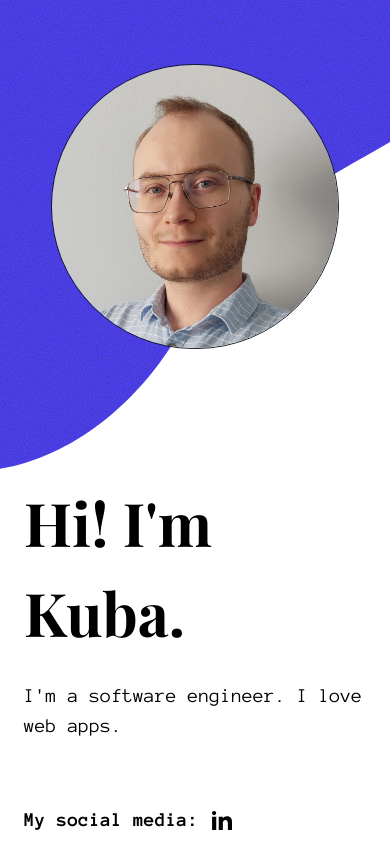
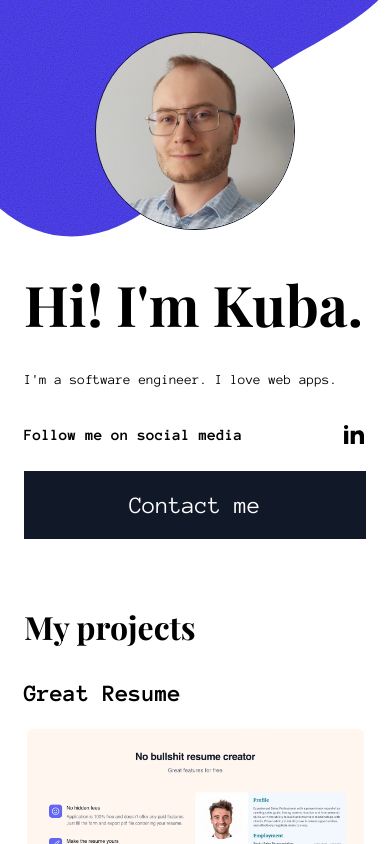
Before and after one commit to Solpatium/kubaptak.com, a Next.js app: page / in a window 390 px wide. Shown: the top 844 px of the page. Built offline with nearby package versions, Linux system fonts and the light colour scheme.

Commit message:
Add style improvements for mobile

```diff
--- a/app/globals.css
+++ b/app/globals.css
@@ -5,5 +5,4 @@
 body {
   color: black;
   background: white;
-  font-size: 20px;
 }
--- a/app/layout.tsx
+++ b/app/layout.tsx
@@ -27,7 +27,7 @@ export default function RootLayout({
         <meta name="msapplication-TileColor" content="#da532c" />
         <meta name="theme-color" content="#ffffff" />
       </Head>
-      <body className={`${play.variable} ${anonymous.variable} ${anonymous.className}`}>{children}</body>
+      <body className={`${play.variable} ${anonymous.variable} ${anonymous.className} text-[14px] md:text-[20px]`}>{children}</body>
     </html>
   );
 }
--- a/app/page.tsx
+++ b/app/page.tsx
@@ -1,7 +1,7 @@
 import Image from "next/image";
 
 const LinkButton: React.FC<{ children: string, href: string }> = (props) => {
-  return <a href={props.href} className="block md:inline-block bg-gray-900 text-white text-center text-[24px] py-[8px] px-[32px] hover:underline">{props.children}</a>
+  return <a href={props.href} className="block md:inline-block bg-gray-900 text-white text-center text-[24px] py-[16px] lg:py-[8px] px-[32px] hover:underline">{props.children}</a>
 }
 
 const Link: React.FC<{ children: string, href: string }> = (props) => {
@@ -24,7 +24,7 @@ const Blob: React.FC<{ className: string, scale: number }> = ({ className, scale
   </svg>
 }
 
-const LinkedInIcon: React.FC<{ className: string }> = ({ className }) => {
+const LinkedInIcon: React.FC<{ className?: string }> = ({ className }) => {
   return <svg className={className} xmlns="http://www.w3.org/2000/svg" width="24" height="24" viewBox="0 0 24 24" fill="none" role="img">
     <title>LinkedIn</title>
     <path d="M6.19727 4.11205C6.19699 4.67192 5.97562 5.20875 5.58185 5.60444C5.18809 6.00013 4.65418 6.22227 4.09759 6.22199C3.54099 6.22171 3.00731 5.99903 2.61393 5.60295C2.22056 5.20686 1.99972 4.66981 2 4.10994C2.00028 3.55007 2.22165 3.01324 2.61542 2.61755C3.00919 2.22186 3.54309 1.99972 4.09969 2C4.65628 2.00028 5.18996 2.22296 5.58334 2.61904C5.97671 3.01513 6.19755 3.55218 6.19727 4.11205ZM6.26023 7.78518H2.06296V21H6.26023V7.78518ZM12.8919 7.78518H8.71564V21H12.8499V14.0654C12.8499 10.2023 17.8552 9.8434 17.8552 14.0654V21H22V12.6299C22 6.11749 14.5918 6.36026 12.8499 9.55841L12.8919 7.78518Z" fill="black" />
@@ -33,28 +33,28 @@ const LinkedInIcon: React.FC<{ className: string }> = ({ className }) => {
 
 const LeftColumn = () => {
   return <aside className="lg:max-w-[500px] w-full relative">
-    <div className="lg:sticky top-0 flex flex-col md:flex-row lg:flex-col gap-[64px]">
-      <div className="relative mb-[64px] shrink-0">
+    <div className="lg:sticky top-0 flex flex-col md:flex-row lg:flex-col gap-[32px] md:gap-[64px]">
+      <div className="relative shrink-0">
         <Image
           src="/photo.webp"
           alt="Kuba's photo"
-          className="m-auto rounded-full border border-gray-900 h-auto"
-          width={288}
-          height={288}
+          className="m-auto rounded-full border border-gray-900 h-auto max-w-[200px] md:max-w-[288px]"
+          width={1900}
+          height={1900}
           priority
         />
         {/* Big */}
-        <Blob scale={2.5} className="md:hidden absolute top-[-350px] left-[-300px] md:top-5 md:left-0 lg:top-[50px] lg:left-[150px] z-[-1]" />
+        <Blob scale={1.5} className="md:hidden absolute top-[-250px] left-[-100px] md:top-5 md:left-0 lg:top-[50px] lg:left-[150px] z-[-1]" />
         {/* Small */}
         <Blob scale={1} className="hidden md:block absolute top-5 left-0 lg:top-[50px] lg:left-[150px] z-[-1]" />
       </div>
-      <div className="flex flex-col gap-[64px]">
+      <div className="flex flex-col gap-[32px] md:gap-[64px]">
         <header>
-          <h1 className="text-[60px] xl:text-[80px] font-serif mb-[24px]">Hi! I&apos;m Kuba.</h1>
+          <h1 className="text-[56px] xl:text-[80px] font-serif mb-[24px]">Hi! I&apos;m Kuba.</h1>
           <p>I&apos;m a software engineer. I love web apps.</p>
         </header>
         <footer>
-          <p className="font-bold mb-[24px]">My social media: <a target="_blank" href="https://www.linkedin.com/in/jakub-ptak/"><LinkedInIcon className="inline-block mt-[-2px]" /></a></p>
+          <p className="font-bold mb-[24px] flex flex-row justify-between items-center text-[16px] md:text-[20px]">Follow me on social media <a target="_blank" href="https://www.linkedin.com/in/jakub-ptak/"><LinkedInIcon /></a></p>
           <LinkButton href="mailto:contact@kubaptak.com">Contact me</LinkButton>
         </footer>
       </div>
@@ -83,10 +83,10 @@ const GreatResume = () => {
 
 export default function Home() {
   return (
-    <div className="flex flex-col lg:flex-row justify-between gap-[64px] max-w-[1400px] m-auto py-16 px-6 overflow-hidden">
+    <div className="flex flex-col lg:flex-row justify-between gap-[64px] max-w-[1400px] m-auto py-8 lg:py-16 px-6 overflow-hidden">
       <LeftColumn />
       <main className="lg:max-w-[780px] w-full">
-        <h2 className="text-[40px] font-serif mb-[32px]">My projects</h2>
+        <h2 className="text-[32px] md::text-[40px] font-serif mb-[24px] md:mb-[32px]">My projects</h2>
         <GreatResume />
       </main>
     </div>
```
